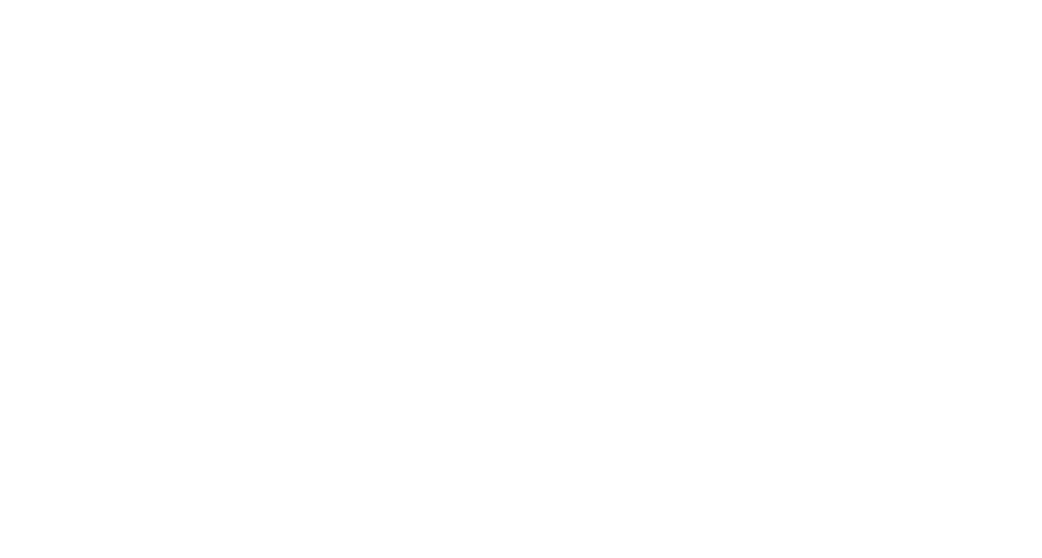
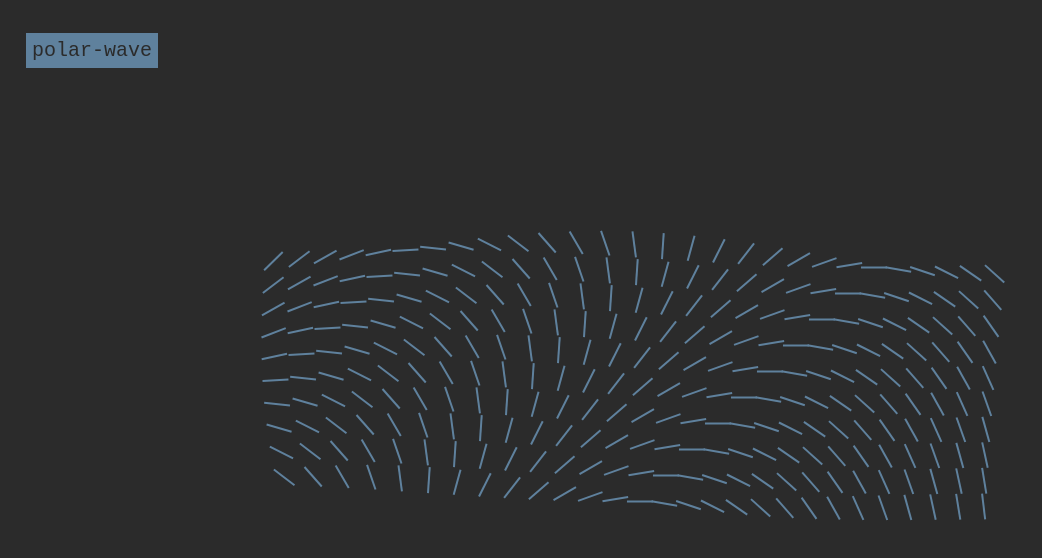
Before and after one commit to bramkok/demo-polar-wave, a website: page index.html in a window 1280 px wide. Shown: the whole page, without its empty margins (0-1042 px from the left). Drawn offline with Linux system fonts and the light colour scheme.

Commit message:
Add some development tools and refactor code

```diff
--- /dev/null
+++ b/gulpfile.js
@@ -0,0 +1,22 @@
+const gulp = require('gulp');
+const browserSync = require('browser-sync').create();
+const sass = require('gulp-sass');
+
+gulp.task('serve', ['sass'], () => {
+  browserSync.init({
+    server: './',
+  });
+
+  gulp.watch('*.scss', ['sass']);
+  gulp.watch('*.html').on('change', browserSync.reload);
+  gulp.watch('*.js').on('change', browserSync.reload);
+});
+
+gulp.task('sass', () => {
+  return gulp.src('*.scss')
+    .pipe(sass().on('error', sass.logError))
+    .pipe(gulp.dest('./'))
+    .pipe(browserSync.stream());
+});
+
+gulp.task('default', ['serve']);
--- a/index.html
+++ b/index.html
@@ -1 +1,15 @@
-<canvas></canvas>
+<!DOCTYPE html>
+<html lang="en">
+<head>
+	<meta charset="utf-8">
+	<title>polar-wave</title>
+	<meta name="description" content="polar-wave">
+	<meta name="author" content="Bram Kok">
+	<link href="style.css" rel="stylesheet" type="text/css">
+	<meta name="viewport" content="width=device-width, initial-scale=1.0 maximum-scale=1, user-scalable=no">
+</head>
+<body>
+	<h1>polar-wave</h1>
+  <canvas></canvas>
+	<script src="./script.js"></script>
+</body>
--- /dev/null
+++ b/index.js
@@ -0,0 +1,12 @@
+const nodeStatic = require('node-static');
+
+const fileServer = new nodeStatic.Server('./');
+
+require('http').createServer((request, response) => {
+  request.addListener('end', () => {
+    fileServer.serve(request, response);
+  }).resume();
+}).listen(8888);
+
+console.log('View the content of this folder at:');
+console.log('http://localhost:8888');
--- a/script.js
+++ b/script.js
@@ -1,49 +1,44 @@
-var SIZE = Math.min(window.innerWidth / 10, 26);
-var LENGTH = SIZE * 1.8;
-var THICKNESS = 4.5;
+const size = Math.min(window.innerWidth / 10, 26);
+const length = size * 1.0;
+const thickness = 4.0;
 
-var canvas = document.querySelector('canvas');
-var context = canvas.getContext('2d');
+const canvas = document.querySelector('canvas');
+const context = canvas.getContext('2d');
 
-var width = canvas.width = window.innerWidth,
-  height = canvas.height = window.innerHeight,
-  margin = Math.min(window.innerWidth, window.innerHeight) * 0.33;
+const width = canvas.width = window.innerWidth;
+const height = canvas.height = window.innerHeight;
+const margin = Math.min(window.innerWidth, window.innerHeight) * 0.33;
 
-var step = 0;
+let step = 0;
 
-boom();
-
-function boom() {
+function update() {
+  requestAnimationFrame(update);
 
   step += 2.8;
 
   context.clearRect(0, 0, width, height);
-  context.fillStyle = '#EF2929';
+  context.fillStyle = '#5f819d';
 
-  var cols = Math.floor((width - margin * 2) / SIZE),
-    rows = Math.floor((height - margin * 2) / SIZE);
+  const cols = Math.floor((width - margin * 2) / size);
+  const rows = Math.floor((height - margin * 2) / size);
 
-  var ox = (width - (cols * SIZE)) / 2,
-    oy = (height - (rows * SIZE)) / 2.2;
+  const ox = (width - (cols * size)) / 2;
+  const oy = (height - (rows * size)) / 2.2;
 
-  for (var x = 0; x < cols; x++) {
-    for (var y = 0; y < rows; y++) {
-
-      var px = ox + x * SIZE,
-        py = oy + y * SIZE;
-
-      var a = ((x + y) / 10) + (step / 75);
+  for (let x = 0; x < cols; x++) {
+    for (let y = 0; y < rows; y++) {
+      const px = ox + x * size;
+      const py = oy + y * size;
+      const a = ((x + y) / 10) + (step / 75);
 
       context.save();
-      context.translate(px + SIZE / 2, py + SIZE / 2);
+      context.translate(px + size / 2, py + size / 2);
       context.rotate(a + Math.sin(a) - Math.PI / 2);
       context.translate(0, 10);
-      context.fillRect(0, -THICKNESS / 2, LENGTH, THICKNESS / 2);
+      context.fillRect(0, - thickness / 2, length, thickness / 2);
       context.restore();
-
     }
   }
+}
 
-  requestAnimationFrame(boom);
-
-}
+requestAnimationFrame(update);
--- a/style.scss
+++ b/style.scss
@@ -1,9 +1,56 @@
+$background: #2b2b2b;
+$foreground: #c5c8c6;
+$dark-gray: #282a2e;
+$gray: #282a2e;
+$mid-gray: #373b41;
+$red: #a54242;
+$bright-red: #c66;
+$green: #8c9440;
+$bright-green: #b5bd68;
+$yellow: #de935f;
+$bright-yellow: #f0c674;
+$blue: #5f819d;
+$bright-blue: #81a2be;
+$purple: #85678f;
+$bright-purple: #b294bb;
+$cyan: #5e8d87;
+$bright-cyan: #8abeb7;
+$bright-gray: #707880;
+
+$font: 'Fira Mono', monospace, sans-serif;
+
+* {
+  cursor: default;
+  -webkit-touch-callout: none;
+  -khtml-user-select: none;
+  -moz-user-select: none;
+  -ms-user-select: none;
+  -webkit-user-select: none;
+  user-select: none;
+}
+
 body {
+  background-color: $background;
+  color: $foreground;
   display: flex;
+  font-family: $font;
   height: 100vh;
-  background-color: #2B2B2B;
+  margin: 0;
+  padding: 0;
 }
+
+h1 {
+  background-color: $blue;
+  color: $background;
+  font-size: 20px;
+  font-weight: 100;
+  left: 26px;
+  padding: 6px;
+  position: fixed;
+  top: 20px;
+}
+
 canvas {
+  background-color: $background;
   margin: auto;
-  background-color: #2B2B2B;
 }
```
Also changed, not shown: package.json (added, +26 -0 lines), .eslintrc.json (added), .scss-lint.yml (added), readme.md, style.css (added), 5 other files.
